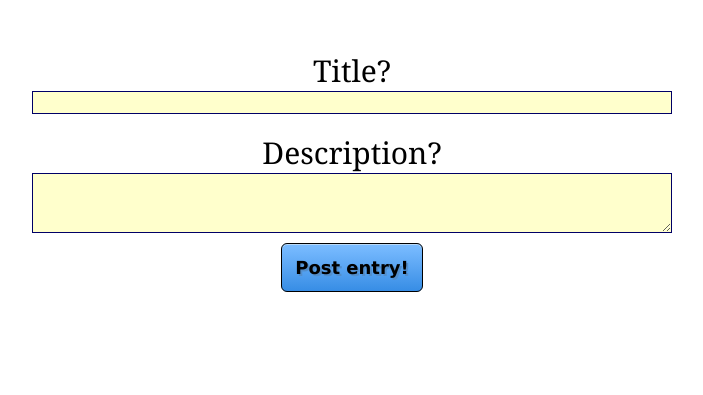
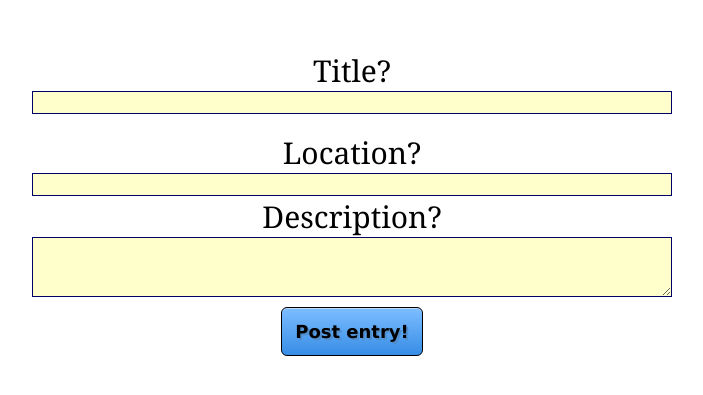
Before and after one commit to nqtwin/droidyballthefuzzy, a Python web app: template templates/new_entry.html in a window 1280 px wide. Shown: the top 395 px of the page, without its empty margins (288-991 px from the left). Run offline with Jinja, Linux system fonts and the light colour scheme; the template is opened without the code that fills it, so the values that code supplies are empty.

Commit message:
minor changes to entry model

```diff
--- a/src/main.py
+++ b/src/main.py
@@ -67,12 +67,13 @@ class SubmitEntryPage(CustomHandler):
 		# Should receive title and entry (description) as headers in POST
   		title = self.request.get("title")
 		description = self.request.get("description")
+		location = self.request.get("location")
 
 		# If they are valid, create a unique ID for the post, save it to the database,
 		# and load the entry alone on a formatted page
-		if title and description:
+		if title and description and location:
 			id = str(uuid.uuid1())
-			new_entry = Entry(title=title, description=description, id=id)
+			new_entry = Entry(title=title, description=description, location=location, id=id)
 			new_entry.put()
 
 			self.redirect("/todo/" + id)
--- a/templates/list_page.html
+++ b/templates/list_page.html
@@ -10,6 +10,7 @@
 {% for entry in entries %}
   <div class="entry">
     <div class="entry-title">{{entry.title}}</div>
+    <div class="entry-title">{{entry.location}}</div>
     <hr>
   <pre class="entry-description">{{entry.description}}</pre>
   </div>
--- a/templates/new_entry.html
+++ b/templates/new_entry.html
@@ -9,6 +9,9 @@
         <input type="text" name="title" class="input"/>
       </label>
       <br>
+      <label> Location? <br>
+         <input type="text" name="location" class="input"/>
+      </label>
       <label> Description? <br>
         <textarea name="description" rows="3" class="input"></textarea>
       </label>
```
Also changed, not shown: 1 other file.
